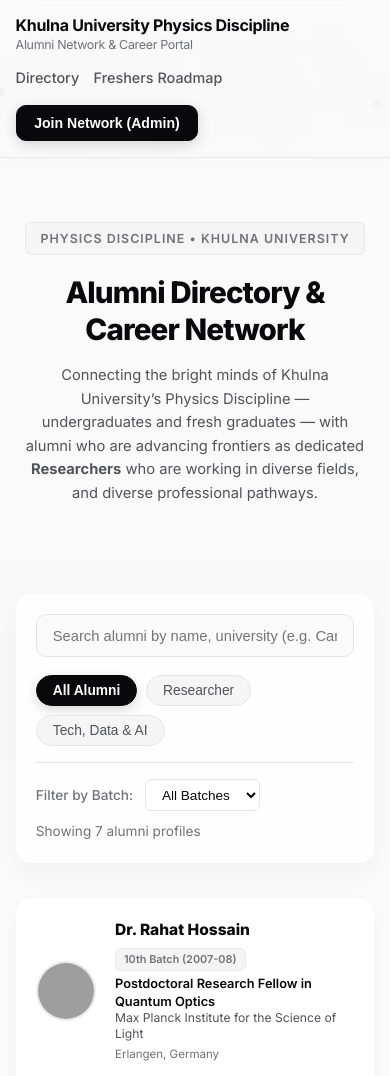
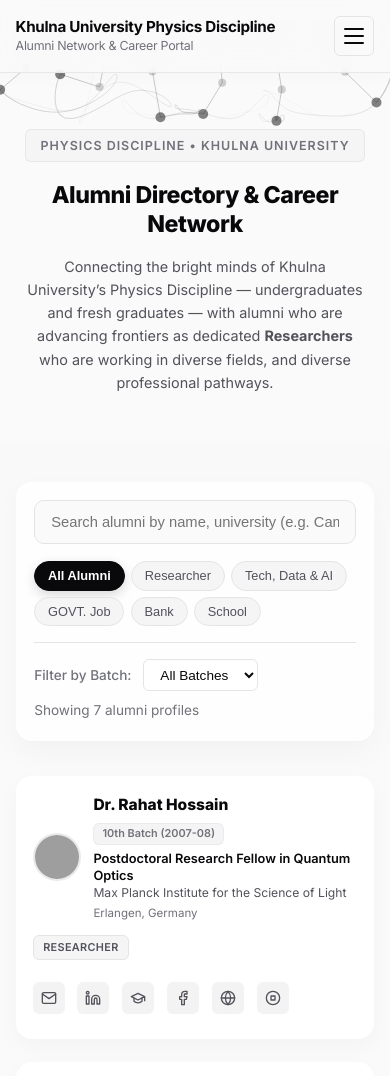
Before and after one commit to talhamahamud/ku-physics-alumni, a plain HTML site: page index.html in a window 390 px wide. Shown: the top 1076 px of the page. Drawn offline with Linux system fonts and the light colour scheme; grey boxes are pictures that could not be loaded.

Commit message:
feat: implement mobile responsive navigation drawer and add professional category filters

```diff
--- a/app.js
+++ b/app.js
@@ -174,6 +174,37 @@
   renderAlumniCards(ALUMNI_DATA);
   renderRoadmap();
   setupEventListeners();
+  initHamburgerMenu();
+
+  /* ==========================================================================
+     Hamburger Menu Toggle (Mobile)
+     ========================================================================== */
+  function initHamburgerMenu() {
+    const hamburger = document.getElementById('nav-hamburger');
+    const drawer = document.getElementById('nav-drawer');
+    if (!hamburger || !drawer) return;
+
+    hamburger.addEventListener('click', () => {
+      const isOpen = drawer.classList.toggle('open');
+      hamburger.setAttribute('aria-expanded', String(isOpen));
+    });
+
+    // Close drawer when a nav link is clicked (smooth scroll)
+    drawer.querySelectorAll('a.nav-link').forEach(link => {
+      link.addEventListener('click', () => {
+        drawer.classList.remove('open');
+        hamburger.setAttribute('aria-expanded', 'false');
+      });
+    });
+
+    // Close drawer when clicking outside
+    document.addEventListener('click', (e) => {
+      if (!hamburger.contains(e.target) && !drawer.contains(e.target)) {
+        drawer.classList.remove('open');
+        hamburger.setAttribute('aria-expanded', 'false');
+      }
+    });
+  }
 
   /* ==========================================================================
      6-Pendulum Physics Animation — Hero Background
@@ -353,7 +384,10 @@
     gridContainer.innerHTML = dataArray.map(alumni => {
       const categoryNames = {
         'study-abroad': 'Researcher',
-        'tech': 'Tech, Data & AI'
+        'tech': 'Tech, Data & AI',
+        'govt-job': 'GOVT. Job',
+        'bank': 'Bank',
+        'school': 'School'
       };
       const categoryLabel = categoryNames[alumni.categoryTag] || 'Alumni';
 
@@ -729,6 +763,9 @@
               <select class="form-input" id="add-category" required>
                 <option value="study-abroad">Researcher</option>
                 <option value="tech">Tech, Data & AI</option>
+                <option value="govt-job">GOVT. Job</option>
+                <option value="bank">Bank</option>
+                <option value="school">School</option>
               </select>
             </div>
             <div class="form-group">
--- a/index.html
+++ b/index.html
@@ -6,7 +6,7 @@
   <meta name="viewport" content="width=device-width, initial-scale=1.0">
   <title>Khulna University Physics Discipline Alumni Network</title>
   <meta name="description"
-    content="Official Alumni Network for Khulna University Physics Discipline featuring alumni profiles across Study Abroad and Tech, Data & AI domains.">
+    content="Alumni Network for Khulna University Physics Discipline featuring alumni profiles across Researcher and other professional domains.">
 
   <!-- Favicon -->
   <link rel="icon" type="image/svg+xml" href="favicon.svg">
@@ -28,10 +28,17 @@
         <div class="brand-subtitle">Alumni Network & Career Portal</div>
       </a>
 
-      <nav>
+      <!-- Hamburger toggle (mobile only) -->
+      <button class="nav-hamburger" id="nav-hamburger" aria-label="Toggle navigation" aria-expanded="false">
+        <span></span>
+        <span></span>
+        <span></span>
+      </button>
+
+      <nav class="nav-drawer" id="nav-drawer">
         <ul class="nav-menu">
-          <li><a href="#directory">Directory</a></li>
-          <li><a href="#freshers-roadmap">Freshers Roadmap</a></li>
+          <li><a href="#directory" class="nav-link">Directory</a></li>
+          <li><a href="#freshers-roadmap" class="nav-link">Freshers Roadmap</a></li>
           <li>
             <button class="btn-black" id="btn-open-admin-access">
               Join Network (Admin)
@@ -67,11 +74,14 @@
           <input type="text" id="search-input" class="search-field"
             placeholder="Search alumni by name, university (e.g. Cambridge, UT Austin), company, batch, or thesis topic..." />
 
-          <!-- Category Segment Pills (Study Abroad and Tech, Data & AI ONLY) -->
+          <!-- Category Segment Pills -->
           <div class="category-pills-group">
             <button class="pill-btn active" data-category="all">All Alumni</button>
             <button class="pill-btn" data-category="study-abroad">Researcher</button>
             <button class="pill-btn" data-category="tech">Tech, Data & AI</button>
+            <button class="pill-btn" data-category="govt-job">GOVT. Job</button>
+            <button class="pill-btn" data-category="bank">Bank</button>
+            <button class="pill-btn" data-category="school">School</button>
           </div>
 
           <!-- Secondary Filters Bar -->
--- a/style.css
+++ b/style.css
@@ -99,6 +99,55 @@
   align-items: center;
   justify-content: space-between;
   gap: 1rem;
+  flex-wrap: wrap;
+  position: relative;
+}
+
+/* Hamburger Button — hidden on desktop */
+.nav-hamburger {
+  display: none;
+  flex-direction: column;
+  justify-content: center;
+  align-items: center;
+  gap: 5px;
+  width: 40px;
+  height: 40px;
+  background: transparent;
+  border: 1px solid var(--border-color);
+  border-radius: var(--radius-sm);
+  cursor: pointer;
+  padding: 0;
+  transition: var(--transition);
+  z-index: 110;
+  flex-shrink: 0;
+}
+
+.nav-hamburger span {
+  display: block;
+  width: 20px;
+  height: 2px;
+  background: var(--text-primary);
+  border-radius: 2px;
+  transition: transform 0.3s ease, opacity 0.3s ease;
+  transform-origin: center;
+}
+
+/* Hamburger → X animation when open */
+.nav-hamburger[aria-expanded="true"] span:nth-child(1) {
+  transform: translateY(7px) rotate(45deg);
+}
+.nav-hamburger[aria-expanded="true"] span:nth-child(2) {
+  opacity: 0;
+  transform: scaleX(0);
+}
+.nav-hamburger[aria-expanded="true"] span:nth-child(3) {
+  transform: translateY(-7px) rotate(-45deg);
+}
+
+/* Nav Drawer — desktop: normal flex row */
+.nav-drawer {
+  display: flex;
+  align-items: center;
 }
 
 .brand-title {
@@ -541,27 +590,8 @@
   font-size: 0.9rem;
 }
 
-@media (max-width: 768px) {
-  .modal-box {
-    padding: 1.5rem;
-  }
 
-  /* List view mobile fallback */
-  .alumni-card {
-    flex-direction: column;
-    gap: 1rem;
-    padding: 1.2rem;
-  }
 
-  .alumni-action-col {
-    width: 100%;
-    align-items: flex-start;
-  }
-
-  .category-tag-label {
-    align-self: flex-start;
-  }
-}
 
 /* ==========================================================================
    Freshers Guidance Roadmap Section
@@ -861,53 +891,110 @@
    Media Queries & Responsiveness (PC, Tablet & Mobile)
    ========================================================================== */
 
-/* Tablet & Smaller Devices (< 960px) */
+/* Tablet (< 960px) */
 @media (max-width: 960px) {
+  .hero h1 {
+    font-size: 2rem;
+  }
+
   .cards-grid {
-    max-width: 680px;
+    max-width: 100%;
   }
-  .alumni-card {
-    flex: 0 0 calc(50% - 0.7rem);
-    max-width: 320px;
+
+  .alumni-action-col {
+    width: 220px;
   }
 }
 
-/* Mobile & Small Tablets (< 640px) */
-@media (max-width: 640px) {
-  .header-nav {
+/* Mobile & Small Tablets (≤ 768px) — Hamburger Menu activates */
+@media (max-width: 768px) {
+  /* Show hamburger, hide nav by default */
+  .nav-hamburger {
+    display: flex;
+  }
+
+  /* Nav drawer collapses and hides below header */
+  .nav-drawer {
+    display: none;
+    width: 100%;
+    order: 3; /* pushes nav below brand + hamburger row */
+    flex-direction: column;
+    align-items: stretch;
+    background: rgba(250, 250, 250, 0.97);
+    backdrop-filter: blur(16px);
+    -webkit-backdrop-filter: blur(16px);
+    border-top: 1px solid var(--border-color);
+    padding: 1rem 0 0.75rem;
+    animation: slideDown 0.25s ease forwards;
+  }
+
+  /* When open, show it */
+  .nav-drawer.open {
+    display: flex;
+  }
+
+  @keyframes slideDown {
+    from { opacity: 0; transform: translateY(-8px); }
+    to   { opacity: 1; transform: translateY(0); }
+  }
+
+  /* Stack nav menu items vertically */
+  .nav-menu {
     flex-direction: column;
     align-items: flex-start;
-    gap: 0.8rem;
-  }
-
-  .nav-menu {
-    gap: 0.9rem;
-    flex-wrap: wrap;
+    gap: 0.2rem;
     width: 100%;
   }
 
-  .brand-title {
-    font-size: 1rem;
+  .nav-menu li {
+    width: 100%;
   }
 
+  .nav-menu a.nav-link {
+    display: block;
+    padding: 0.65rem 0;
+    font-size: 0.95rem;
+    border-bottom: 1px solid var(--border-color);
+    width: 100%;
+  }
+
+  .nav-menu li:last-child a.nav-link {
+    border-bottom: none;
+  }
+
+  .nav-menu .btn-black {
+    width: 100%;
+    margin-top: 0.6rem;
+    padding: 0.65rem 1rem;
+  }
+
+  /* Hero */
   .hero {
-    padding: 2.5rem 0 1.5rem;
+    padding: 2rem 0 1.5rem;
   }
 
   .hero h1 {
-    font-size: 1.85rem;
+    font-size: 1.7rem;
+    letter-spacing: -0.02em;
   }
 
   .hero-subtext {
-    font-size: 0.92rem;
+    font-size: 0.9rem;
   }
 
+  /* Filter bar */
   .filter-bar.glass-panel {
-    padding: 1.2rem;
+    padding: 1.1rem;
   }
 
   .category-pills-group {
     justify-content: flex-start;
+    gap: 0.4rem;
+  }
+
+  .pill-btn {
+    font-size: 0.8rem;
+    padding: 0.38rem 0.8rem;
   }
 
   .filter-meta-bar {
@@ -916,26 +1003,60 @@
     gap: 0.6rem;
   }
 
+  /* Cards */
   .cards-grid {
     flex-direction: column;
+    align-items: stretch;
+    max-width: 100%;
+  }
+
+  .alumni-card {
+    flex-direction: column;
+    gap: 0.8rem;
+    padding: 1rem;
+    width: 100%;
+    max-width: 100%;
+  }
+
+  .alumni-action-col {
+    width: 100%;
+    align-items: flex-start;
+    flex-direction: row;
+    flex-wrap: wrap;
+    gap: 0.6rem;
     align-items: center;
   }
 
-  .alumni-card {
-    flex: 0 0 100%;
-    max-width: 100%;
-    width: 100%;
+  .category-tag-label {
+    align-self: auto;
   }
 
+  .contact-links-row {
+    justify-content: flex-start;
+    margin-top: 0;
+  }
+
+  /* Roadmap */
+  .roadmap-grid {
+    grid-template-columns: 1fr;
+  }
+
+  /* Forms / Modals */
   .form-row-2col {
     grid-template-columns: 1fr;
     gap: 0;
   }
 
   .modal-content-box.glass-modal {
-    padding: 1.5rem 1.2rem;
+    padding: 1.5rem 1.1rem;
+    max-height: 92vh;
   }
 
+  .modal-box {
+    padding: 1.2rem;
+  }
+
+  /* Toast */
   .toast-msg {
     right: 50%;
     transform: translateX(50%);
@@ -945,3 +1066,23 @@
     bottom: 1.5rem;
   }
 }
+
+/* Extra-small phones (≤ 420px) */
+@media (max-width: 420px) {
+  .hero h1 {
+    font-size: 1.45rem;
+  }
+
+  .brand-title {
+    font-size: 0.95rem;
+  }
+
+  .alumni-profile-img {
+    width: 48px;
+    height: 48px;
+  }
+
+  .card-header-flex {
+    gap: 0.8rem;
+  }
+}
```
